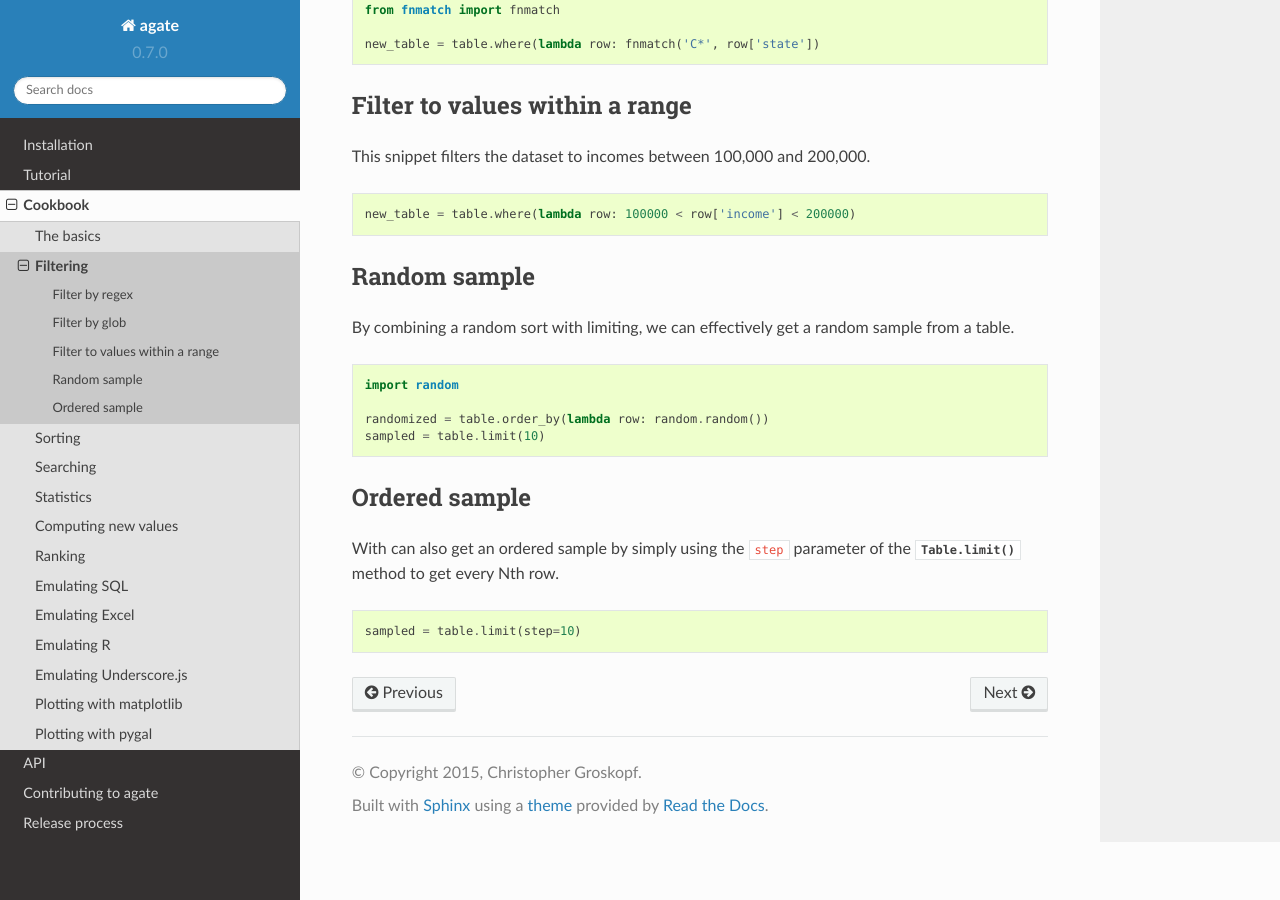
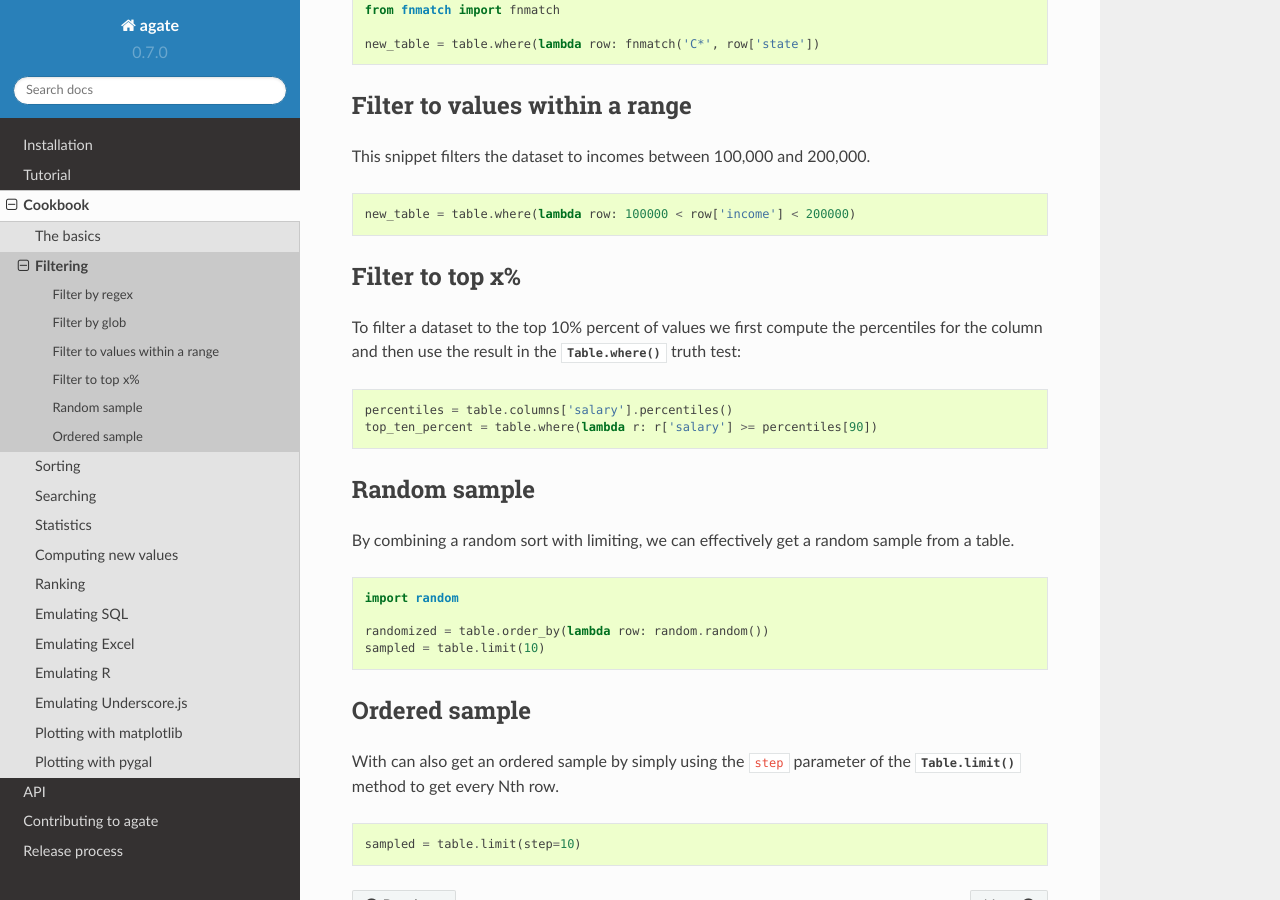
Before and after one commit to wireservice/agate, a Sphinx documentation site: the page built from docs/cookbook/filtering.rst, in a window 1280 px wide and 900 px high, scrolled down 692 px. Built offline with Sphinx 7.4.7 and the Read the Docs theme 2.0.0, drawn with Linux system fonts in a browser that asks for light colours.

Commit message:
Cookbook: filter to top x%. Closes #47.

```diff
--- a/docs/cookbook/filtering.rst
+++ b/docs/cookbook/filtering.rst
@@ -41,6 +41,16 @@ This snippet filters the dataset to incomes between 100,000 and 200,000.
 
     new_table = table.where(lambda row: 100000 < row['income'] < 200000)
 
+Filter to top x%
+================
+
+To filter a dataset to the top 10% percent of values we first compute the percentiles for the column and then use the result in the :meth:`.Table.where` truth test:
+
+.. code-block:: python
+
+    percentiles = table.columns['salary'].percentiles()
+    top_ten_percent = table.where(lambda r: r['salary'] >= percentiles[90])
+
 Random sample
 =============
 
```
Also changed, not shown: 1 other file.
